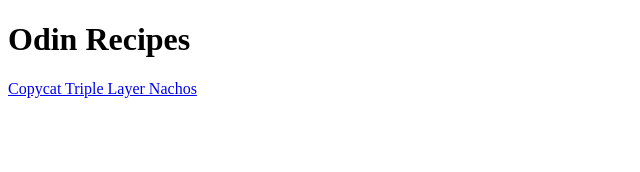
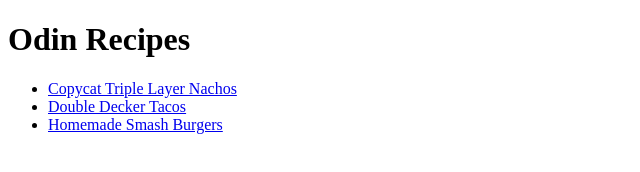
Before and after one commit to SonZir0/odin-recipes, a plain HTML site: page index.html in a window 1280 px wide. Shown: the whole page, without its empty margins (0-640 px from the left). Drawn offline with Linux system fonts and the light colour scheme.

Commit message:
Put all the recipies in an unordered list
Followed a suggestion to put all the links in an unordered list so they
 aren't all on the same line.

```diff
--- a/index.html
+++ b/index.html
@@ -6,6 +6,10 @@
     </head>
     <body>
         <h1>Odin Recipes</h1>
-        <a href="./recipes/copycat-triple-layer-nachos.html" target="_blank">Copycat Triple Layer Nachos</a>
+        <ul>
+            <li><a href="./recipes/copycat-triple-layer-nachos.html" target="_blank">Copycat Triple Layer Nachos</a></li>
+            <li><a href="./recipes/double-decker-tacos.html" target="_blank">Double Decker Tacos</a></li>
+            <li><a href="./recipes/homemade-smash-burgers.html" target="_blank">Homemade Smash Burgers</a></li>
+        </ul>
     </body>
 </html>
```
